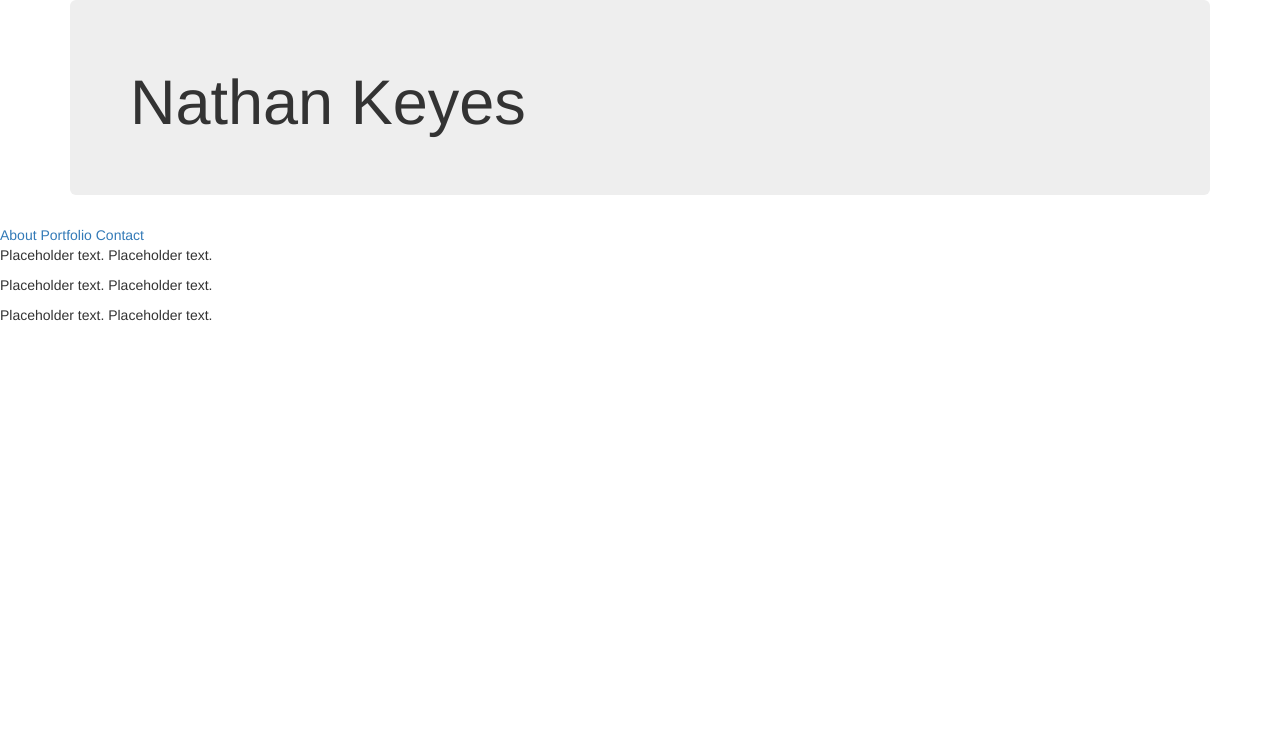
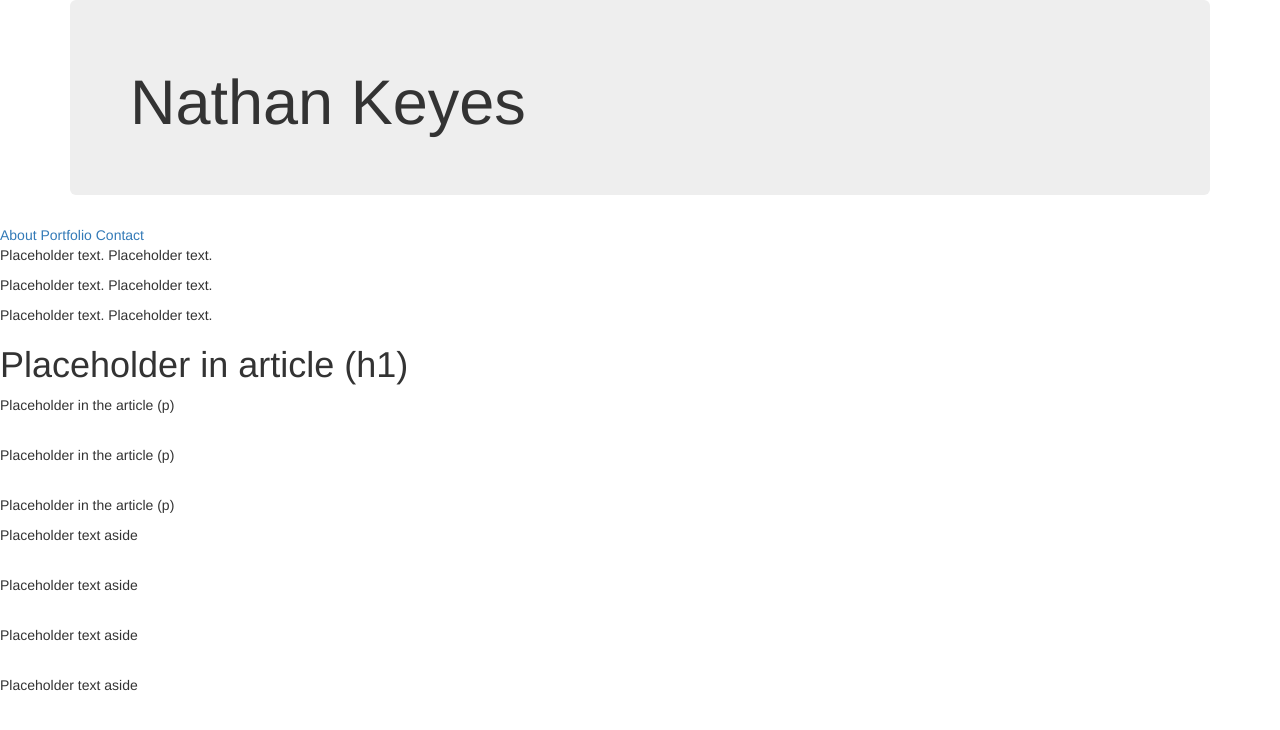
Before and after one commit to nkeyes94/homeworkWebsite, a plain HTML site: page index.html in a window 1280 px wide. Drawn offline with nearby package versions, Linux system fonts and the light colour scheme.

Commit message:
Updating with content in the index, portfolio, and contact

```diff
--- a/index.html
+++ b/index.html
@@ -20,6 +20,31 @@
         <p>Placeholder text. Placeholder text.</p>
         <p>Placeholder text. Placeholder text.</p>
         <p>Placeholder text. Placeholder text.</p>
+
+        <div>                                   <!--Div start-->
+            <section>                           <!--Start of the section-->
+                <article>                       <!--Start of the article-->
+                    <h1>Placeholder in article (h1)</h1>
+                    <p>Placeholder in the article (p)</p>
+                    <br>
+                    <p>Placeholder in the article (p)</p>
+                    <br>
+                    <p>Placeholder in the article (p)</p>
+                </article>                      <!--End of the article-->
+            </section>                          <!--End of the section-->
+        </div>                                  <!--Div end-->
+
+        <div>                                   <!--Start of a div-->
+            <aside>
+                <p>Placeholder text aside</p>
+                <br>
+                <p>Placeholder text aside</p>
+                <br>
+                <p>Placeholder text aside</p>
+                <br>
+                <p>Placeholder text aside</p>
+            </aside>
+        </div>                                  <!--End of a div-->
     </body>                                     <!--End of the page body-->
 
 
```
Also changed, not shown: contact.html (+4 -3 lines), portfolio.html (+4 -0 lines), changelog.txt.
